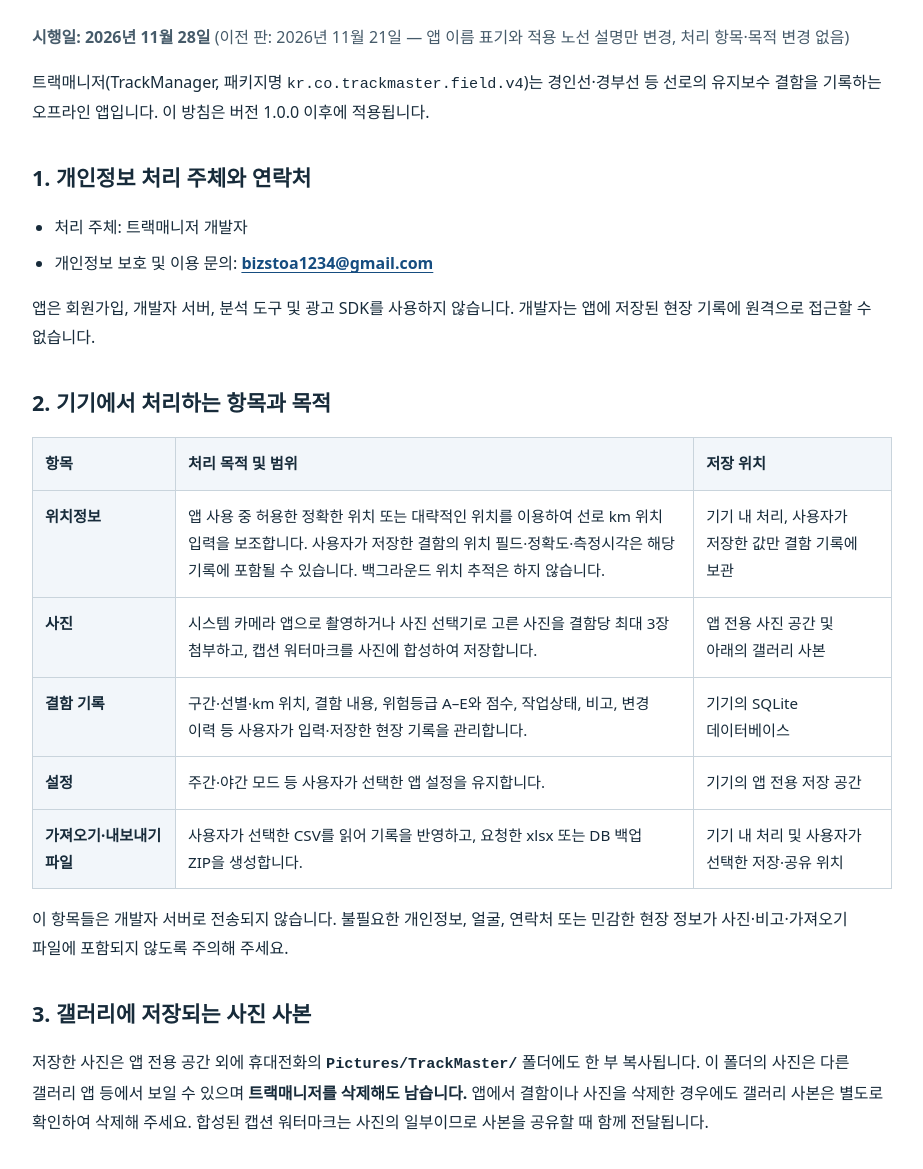
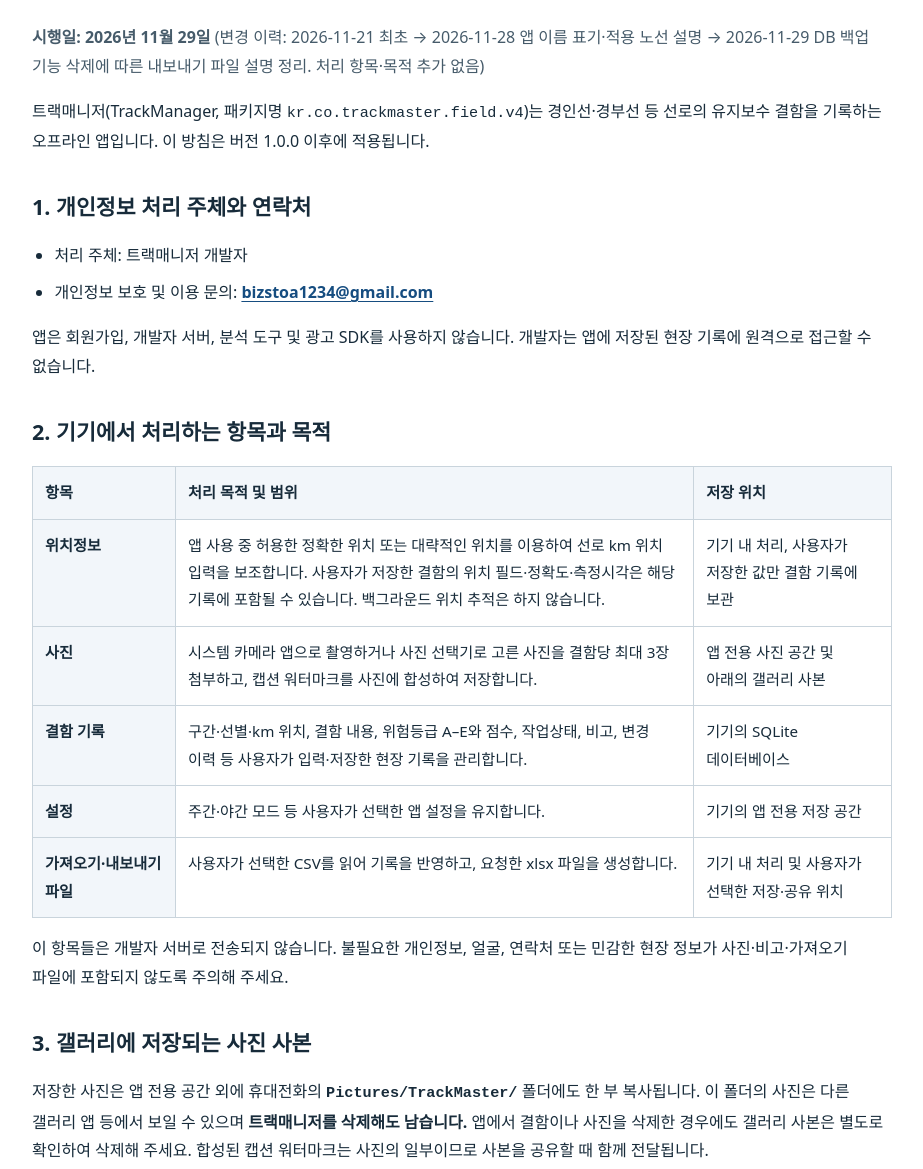
Before and after one commit to bizstoa1/trackmanager-privacy, a plain HTML site: page index.html in a window 1280 px wide. Shown: the part 110-1279 px from the top of the page, without its empty margins (178-1101 px from the left). Drawn offline with Linux system fonts and the light colour scheme.

Commit message:
Privacy policy 2026-11-29: DB backup removed, xlsx export only

```diff
--- a/index.html
+++ b/index.html
@@ -34,7 +34,7 @@
 <main>
   <header>
     <h1>트랙매니저(TrackManager) 개인정보 처리방침</h1>
-    <p class="effective"><strong>시행일: <time datetime="2026-11-28">2026년 11월 28일</time></strong> (이전 판: 2026년 11월 21일 — 앱 이름 표기와 적용 노선 설명만 변경, 처리 항목·목적 변경 없음)</p>
+    <p class="effective"><strong>시행일: <time datetime="2026-11-29">2026년 11월 29일</time></strong> (변경 이력: 2026-11-21 최초 → 2026-11-28 앱 이름 표기·적용 노선 설명 → 2026-11-29 DB 백업 기능 삭제에 따른 내보내기 파일 설명 정리. 처리 항목·목적 추가 없음)</p>
     <p>트랙매니저(TrackManager, 패키지명 <code>kr.co.trackmaster.field.v4</code>)는 경인선·경부선 등 선로의 유지보수 결함을 기록하는 오프라인 앱입니다. 이 방침은 버전 1.0.0 이후에 적용됩니다.</p>
   </header>
   <section aria-labelledby="controller">
@@ -55,7 +55,7 @@
           <tr><th scope="row">사진</th><td>시스템 카메라 앱으로 촬영하거나 사진 선택기로 고른 사진을 결함당 최대 3장 첨부하고, 캡션 워터마크를 사진에 합성하여 저장합니다.</td><td>앱 전용 사진 공간 및 아래의 갤러리 사본</td></tr>
           <tr><th scope="row">결함 기록</th><td>구간·선별·km 위치, 결함 내용, 위험등급 A–E와 점수, 작업상태, 비고, 변경 이력 등 사용자가 입력·저장한 현장 기록을 관리합니다.</td><td>기기의 SQLite 데이터베이스</td></tr>
           <tr><th scope="row">설정</th><td>주간·야간 모드 등 사용자가 선택한 앱 설정을 유지합니다.</td><td>기기의 앱 전용 저장 공간</td></tr>
-          <tr><th scope="row">가져오기·내보내기 파일</th><td>사용자가 선택한 CSV를 읽어 기록을 반영하고, 요청한 xlsx 또는 DB 백업 ZIP을 생성합니다.</td><td>기기 내 처리 및 사용자가 선택한 저장·공유 위치</td></tr>
+          <tr><th scope="row">가져오기·내보내기 파일</th><td>사용자가 선택한 CSV를 읽어 기록을 반영하고, 요청한 xlsx 파일을 생성합니다.</td><td>기기 내 처리 및 사용자가 선택한 저장·공유 위치</td></tr>
         </tbody>
       </table>
     </div>
@@ -77,7 +77,7 @@
       <li><strong>개별 기록·사진:</strong> 앱 내 삭제 기능을 이용합니다. 실행취소 가능한 조작은 앱에서 되돌릴 수 있으므로, 앱 전용 데이터 전체를 제거하려면 아래 방법을 이용해 주세요.</li>
       <li><strong>앱 전용 데이터 전체:</strong> Android 설정에서 트랙매니저의 저장공간에 있는 앱 데이터 삭제 기능을 이용하거나 앱을 제거합니다. 앱 제거 시 기기의 앱 전용 데이터베이스·사진·설정이 삭제됩니다.</li>
       <li><strong>갤러리 사본:</strong> 갤러리 또는 파일 앱에서 <code>Pictures/TrackMaster/</code> 폴더의 사진을 직접 삭제합니다. 해당 앱의 휴지통에 남은 경우 영구 삭제도 진행해 주세요.</li>
-      <li><strong>내보내기·백업·공유 사본:</strong> 사용자가 저장한 xlsx·ZIP·CSV 등과 공유 대상에 전달된 사본은 앱 제거로 삭제되지 않습니다. 각 저장 위치 또는 수신 서비스에서 별도로 삭제해 주세요.</li>
+      <li><strong>내보내기·공유 사본:</strong> 사용자가 저장한 xlsx·CSV 등과 공유 대상에 전달된 사본은 앱 제거로 삭제되지 않습니다. 각 저장 위치 또는 수신 서비스에서 별도로 삭제해 주세요.</li>
     </ul>
     <p>개발자는 기기의 데이터를 대신 조회·수정·삭제할 수 없습니다. 기록 열람과 수정은 앱에서, 삭제는 위 방법으로 직접 할 수 있습니다. 기기 잠금과 파일 공유 대상을 관리하고 필요한 자료는 직접 백업해 주세요.</p>
   </section>
```
